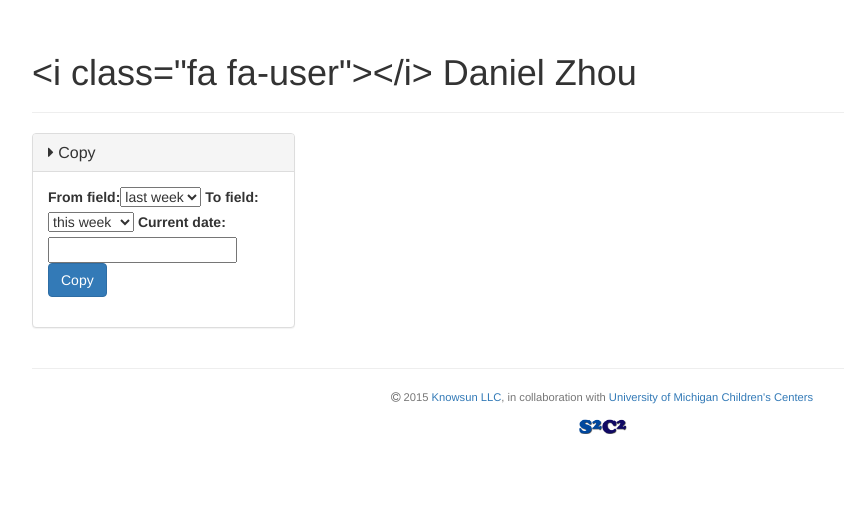
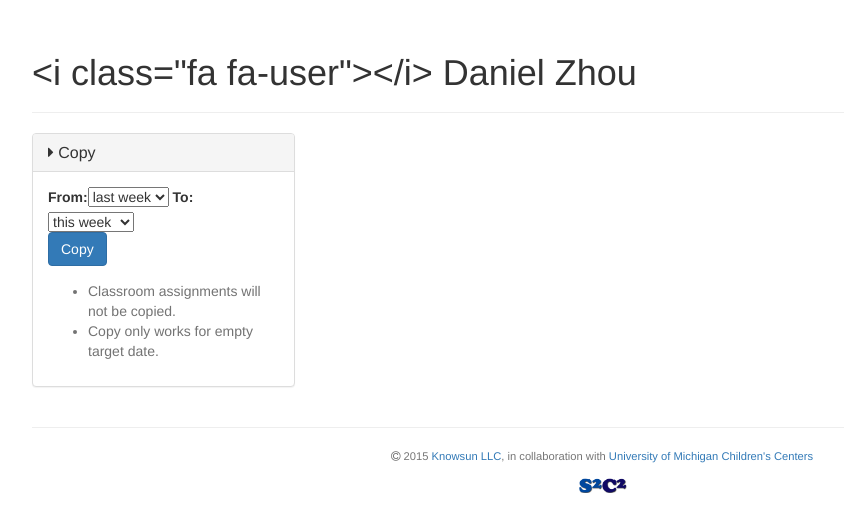
Before and after one commit to danithaca/s2c2, a Django app: page /cal/staff/ in a window 1280 px wide. Shown: the part 51-583 px from the top of the page, without its empty margins (38-882 px from the left). Run offline with Django 3.2, Linux system fonts and the light colour scheme; a user stored in the database is signed in; data comes from the database, SQL or seed files in the repository; both versions use the stored data as it was after the commit; parts of the project's set-up code (start-up, migrations or seed data) failed here and were passed over; some libraries are stand-ins or nearby versions.

Commit message:
staff copy works

```diff
--- a/cal/views.py
+++ b/cal/views.py
@@ -32,10 +32,14 @@ from user.models import UserProfile
 def calendar_staff(request, uid=None):
     user_profile = UserProfile.get_by_id_default(uid, request.user)
     day = get_request_day(request)
+
+    staff_copy_form = CopyForm()
+    staff_copy_form.fields['current_date'].widget = forms.HiddenInput()
+
     context = {
         'user_profile': user_profile,
         'day': day,
-        'staff_copy_form': CopyForm()
+        'staff_copy_form': staff_copy_form
     }
     return TemplateResponse(request, template='cal/staff.html', context=context)
 
@@ -250,12 +254,72 @@ def need_delete_ajax(request, cid):
 
 
 class CopyForm(forms.Form):
-    from_field = forms.ChoiceField(choices=(('prev', 'last week'), ('curr', 'this week')))
-    to_field = forms.ChoiceField(choices=(('curr', 'this week'), ('next', 'next week')))
-    current_date = forms.DateField()
+    from_field = forms.ChoiceField(choices=(('prev', 'last week'), ('curr', 'this week')), label='From')
+    to_field = forms.ChoiceField(choices=(('curr', 'this week'), ('next', 'next week')), label='To')
+    current_date = forms.CharField()
+
+    def clean(self):
+        cleaned_data = super(CopyForm, self).clean()
+        from_field = cleaned_data.get("from_field")
+        to_field = cleaned_data.get("to_field")
+        current_date = cleaned_data.get('current_date')
+        if from_field not in ('prev', 'curr') or to_field not in ('curr', 'next') or from_field == to_field:
+            raise forms.ValidationError('Cannot copy to itself.')
+        if current_date is not None:     # day is required, but will be validated by django after this call
+            try:
+                d = DayToken.from_token(current_date)
+                cleaned_data['current_date'] = d
+            except ValueError as e:
+                raise forms.ValidationError('Please input a valid day token.')
+        return cleaned_data
 
 
+@ajax(mandatory=False)
 @login_required
 @user_is_me_or_same_center_manager
 def calendar_staff_copy(request, uid):
-    return redirect(request.META.get('REFERER', '/'))
+    user_profile = UserProfile.get_by_id(uid)
+    assert user_profile.is_center_staff()
+
+    if request.method == 'POST':
+        form = CopyForm(request.POST)
+        if form.is_valid():
+            from_field = form.cleaned_data["from_field"]
+            to_field = form.cleaned_data["to_field"]
+            current_day = form.cleaned_data['current_date']
+
+            if from_field == 'prev':
+                from_week = current_day.prev_week().expand_week()
+            elif from_field == 'curr':
+                from_week = current_day.expand_week()
+            else:
+                assert False
+
+            if to_field == 'curr':
+                to_week = current_day.expand_week()
+            elif to_field == 'next':
+                to_week = current_day.next_week().expand_week()
+            else:
+                assert False
+
+            failed = []
+            assert len(from_week) == len(to_week)
+            for from_day, to_day in zip(from_week, to_week):
+                assert from_day.weekday() == to_day.weekday()
+                try:
+                    OfferSlot.safe_copy(user_profile.user, from_day, to_day)
+                except ValueError as e:
+                    failed.append(to_day)
+
+            if failed:
+                messages.warning(request, 'Target day(s) are not empty and cannot be copied to: %s' % ', '.join([d.value.strftime('%b %d') for d in failed]))
+            else:
+                messages.success(request, 'Copy successful.')
+
+            return redirect(request.META.get('HTTP_REFERER', reverse('cal:staff', kwargs={'uid': uid})))
+
+    if request.method == 'GET':
+        form = CopyForm()
+
+    form_url = reverse('cal:staff_copy', kwargs={'uid': uid})
+    return render(request, 'base_form.html', {'form': form, 'form_url': form_url})
--- a/static/utils.js
+++ b/static/utils.js
@@ -13,7 +13,9 @@ function fullcalendar_refresh($fc) {
 function display_ajax_messages() {
   $.get('/ajax_messages', function(data) {
     if (data.ajax_messages) {
-      $('#main-page').prepend(data.ajax_messages);
+      // someday: re-enable once the messages system is fully designed.
+      console.log(data.ajax_messages);
+      //$('#main-page').prepend(data.ajax_messages);
     }
   });
 }
@@ -22,3 +24,10 @@ function display_message(message, level) {
   var snippet = '<div class="alert fade in alert-' + level + ' alert-dismissible"><button type="button" class="close" data-dismiss="alert">&times;</button>' + message + '</div>';
   $('#main-page').prepend(snippet);
 }
+
+function getParameterByName(name) {
+  name = name.replace(/[\[]/, "\\[").replace(/[\]]/, "\\]");
+  var regex = new RegExp("[\\?&]" + name + "=([^&#]*)"),
+    results = regex.exec(location.search);
+  return results === null ? "" : decodeURIComponent(results[1].replace(/\+/g, " "));
+}
--- a/templates/cal/includes/panel_staff_copy.html
+++ b/templates/cal/includes/panel_staff_copy.html
@@ -8,5 +8,11 @@
     <div class="form-group">
       <button type="submit" class="btn btn-primary">Copy</button>
     </div>
+    <div class="help-block">
+      <ul>
+        <li>Classroom assignments will not be copied.</li>
+        <li>Copy only works for empty target date.</li>
+      </ul>
+    </div>
   </form>
 {% endblock %}
--- a/templates/cal/staff.html
+++ b/templates/cal/staff.html
@@ -15,14 +15,18 @@
         console.log(data);
       });*/
 
+      var param_day = getParameterByName('day');
+      var day = param_day ? moment(param_day, 'YYYYMMDD') : moment();
+      var param_view = getParameterByName('view') || 'agendaWeek';
+
       $('#calendar').fullCalendar({
         header: {
           left: 'prev,next today',
           center: 'title',
           right: 'agendaDay,agendaWeek,month'
         },
-        defaultDate: '{{ day.to_fullcalendar }}',
-        defaultView: 'agendaWeek',
+        defaultDate: day.format('YYYY-MM-DD'),
+        defaultView: param_view,
         fixedWeekCount: false,
         allDaySlot: false,
         minTime: '06:00',
@@ -87,8 +91,12 @@
 
         viewRender: function(view, element) {
           // update form.
-          $('#panel-staff-copy input[name=current_date]').val(view.calendar.getDate().format('YYYYMMDD'));
-          $('#panel-staff-copy select option[value=curr]').text('This week ('+ view.calendar.getDate().format('YYYYMMDD') +')');
+          var current_day = view.calendar.getDate();
+          $('#panel-staff-copy input[name=current_date]').val(current_day.format('YYYYMMDD'));
+          $('#panel-staff-copy select option[value=curr]').text('Current week ('+ current_day.clone().day(1).format('MMM.D') + ' ~ ' + current_day.clone().day(7).format('D') +')');
+          $('#panel-staff-copy select option[value=prev]').text('Previous week ('+ current_day.clone().day(-6).format('MMM.D') + ' ~ ' + current_day.clone().day(0).format('D') +')');
+          $('#panel-staff-copy select option[value=next]').text('Next week ('+ current_day.clone().day(8).format('MMM.D') + ' ~ ' + current_day.clone().day(14).format('D') +')');
+          window.history.pushState(current_day, null, './?day=' + current_day.format('YYYYMMDD') + '&view=' + view.calendar.getView().type);
         }
       });
 
```
Also changed, not shown: db.sqlite3.
